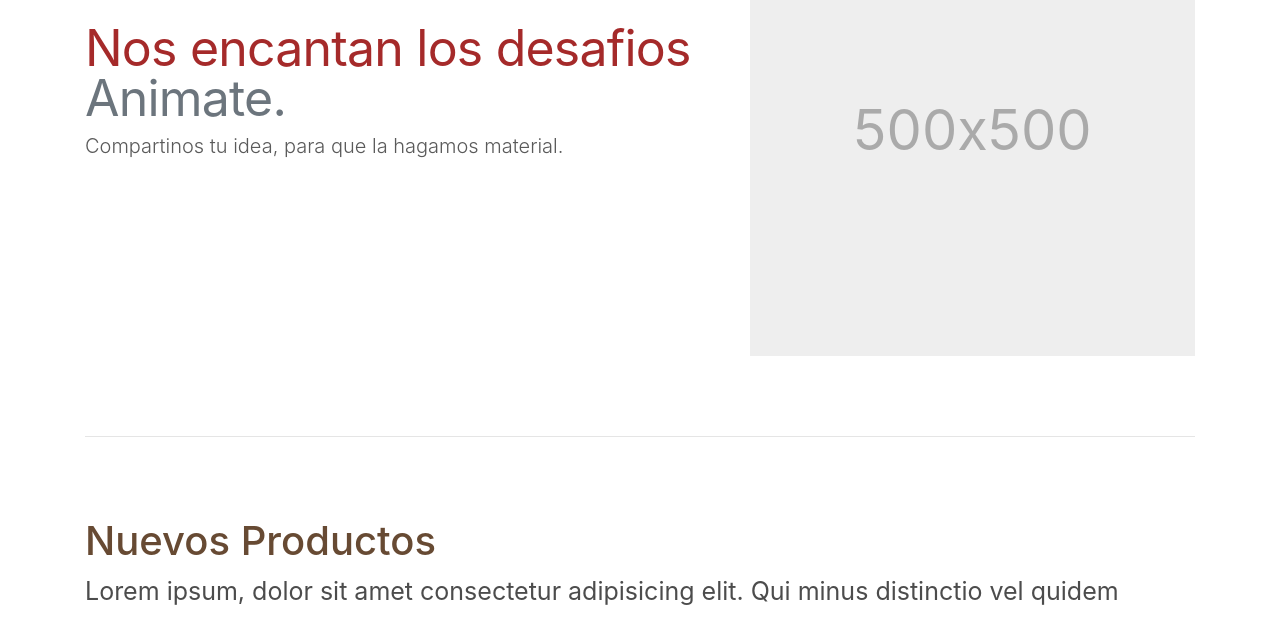
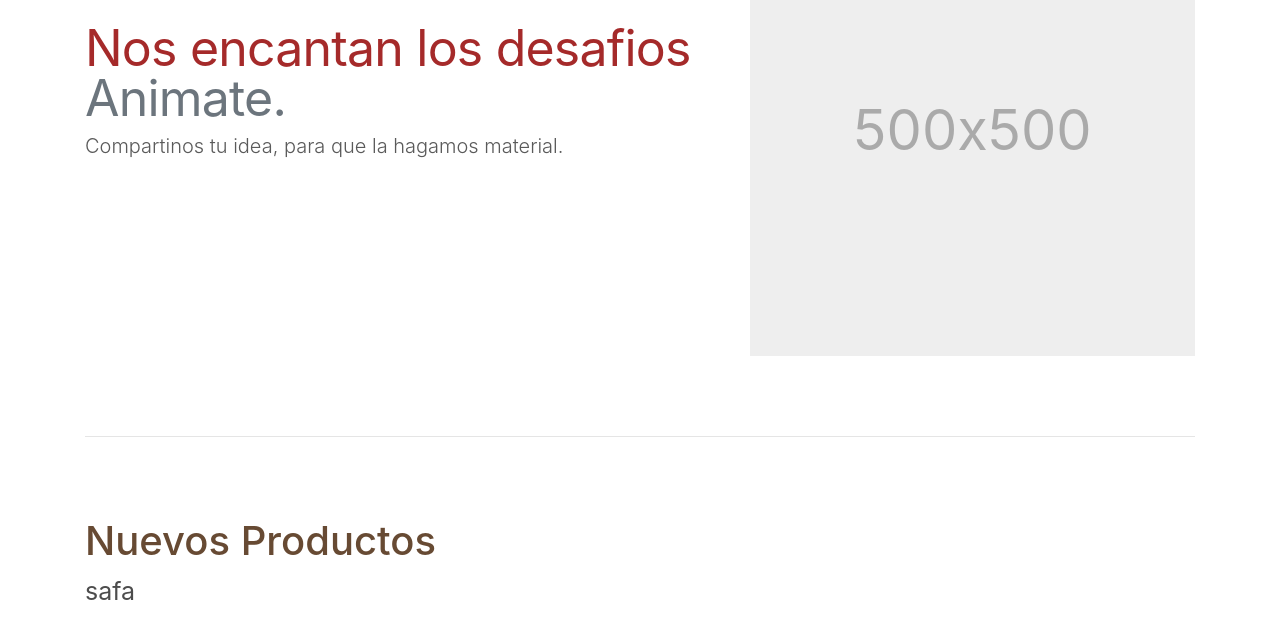
Before and after one commit to AlexCampesato/PinoBlanco, a website: page index.html in a window 1280 px wide. Shown: the part 1925-2543 px from the top of the page. Drawn offline with nearby package versions, Linux system fonts and the light colour scheme.

Commit message:
aprendiendo a usar

```diff
--- a/index.html
+++ b/index.html
@@ -182,7 +182,7 @@
       <div class="row">
         <div class="col-lg-12 col-xs-12 contIndex">
           <h3 class="contIndex__titulo">Nuevos Productos</h3>
-          <p class="contIndex__text">Lorem ipsum, dolor sit amet consectetur adipisicing elit. Qui minus distinctio vel quidem rerum recusandae nostrum ducimus velit similique, exercitationem sit expedita fugiat magnam repellat ipsa. Neque, magni, eligendi. Iste.</p>
+          <p class="contIndex__text">safa</p>
         </div>
       </div>
     </div>
```
